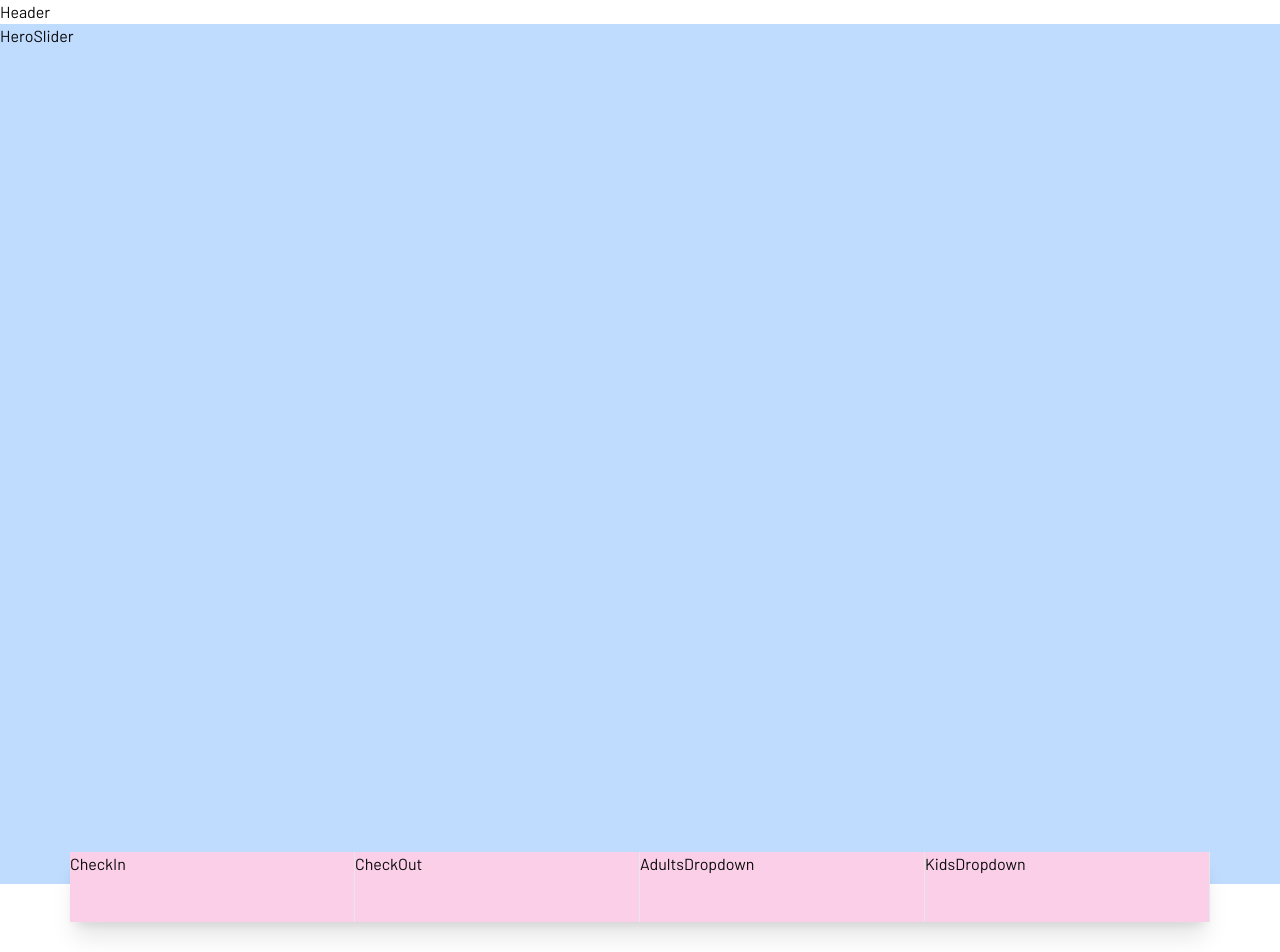
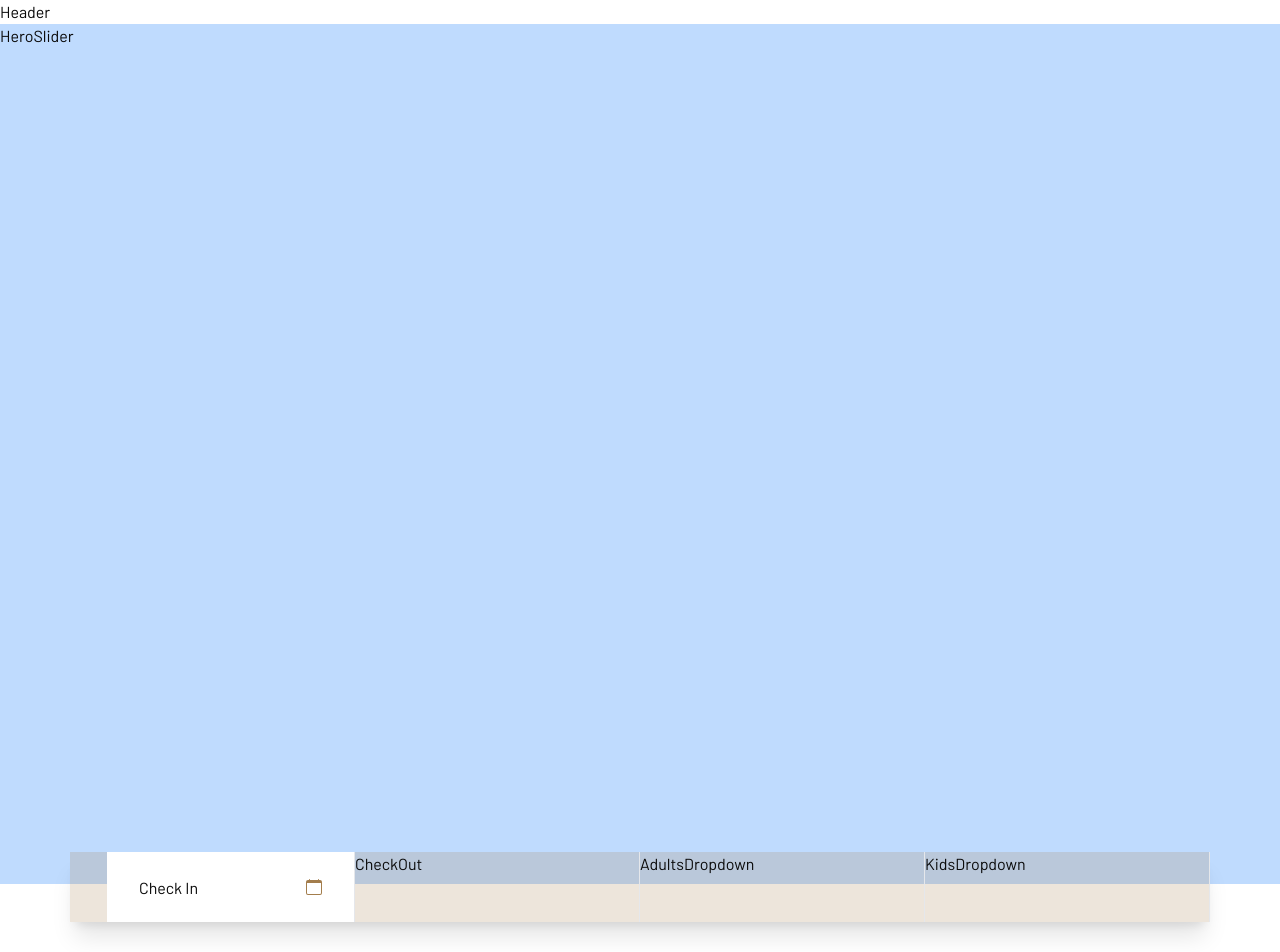
Before and after one commit to olumorothy/bookaroom, a React (Create React App) app: page / in a window 1280 px wide. Shown: the top 952 px of the page. Built offline with nearby package versions, Linux system fonts and the light colour scheme; a web font is replaced by a local one.

Commit message:
styles the checkin component

```diff
--- a/src/components/BookForm.js
+++ b/src/components/BookForm.js
@@ -6,7 +6,7 @@
 import CheckOut from "../components/CheckOut";
 const BookForm = () => {
   return (
-    <form className="h-[300px] bg-pink-200 w-full lg:h-[70px]">
+    <form className="h-[300px] w-full lg:h-[70px]">
       <div className="flex flex-col w-full h-full lg:flex-row">
         <div className="flex-1 border-r">
           <CheckIn />
--- a/src/components/CheckIn.js
+++ b/src/components/CheckIn.js
@@ -1,7 +1,27 @@
-import React from "react";
+import React, { useState } from "react";
+import ReactDatePicker from "react-datepicker";
+
+import "react-datepicker/dist/react-datepicker.css";
+import "../datepicker.css";
+import { BsCalendar } from "react-icons/bs";
 
 const CheckIn = () => {
-  return <div>CheckIn</div>;
+  const [startDate, setStartDate] = useState(false);
+  return (
+    <div className="relative flex items-center justify-end h-full">
+      <div className="absolute z-10 pr-8">
+        <div>
+          <BsCalendar className="text-accent text-base" />
+        </div>
+      </div>
+      <ReactDatePicker
+        className="w-full h-full"
+        selected={startDate}
+        placeholderText="Check In"
+        onChange={(date) => setStartDate(date)}
+      />
+    </div>
+  );
 };
 
 export default CheckIn;
```
